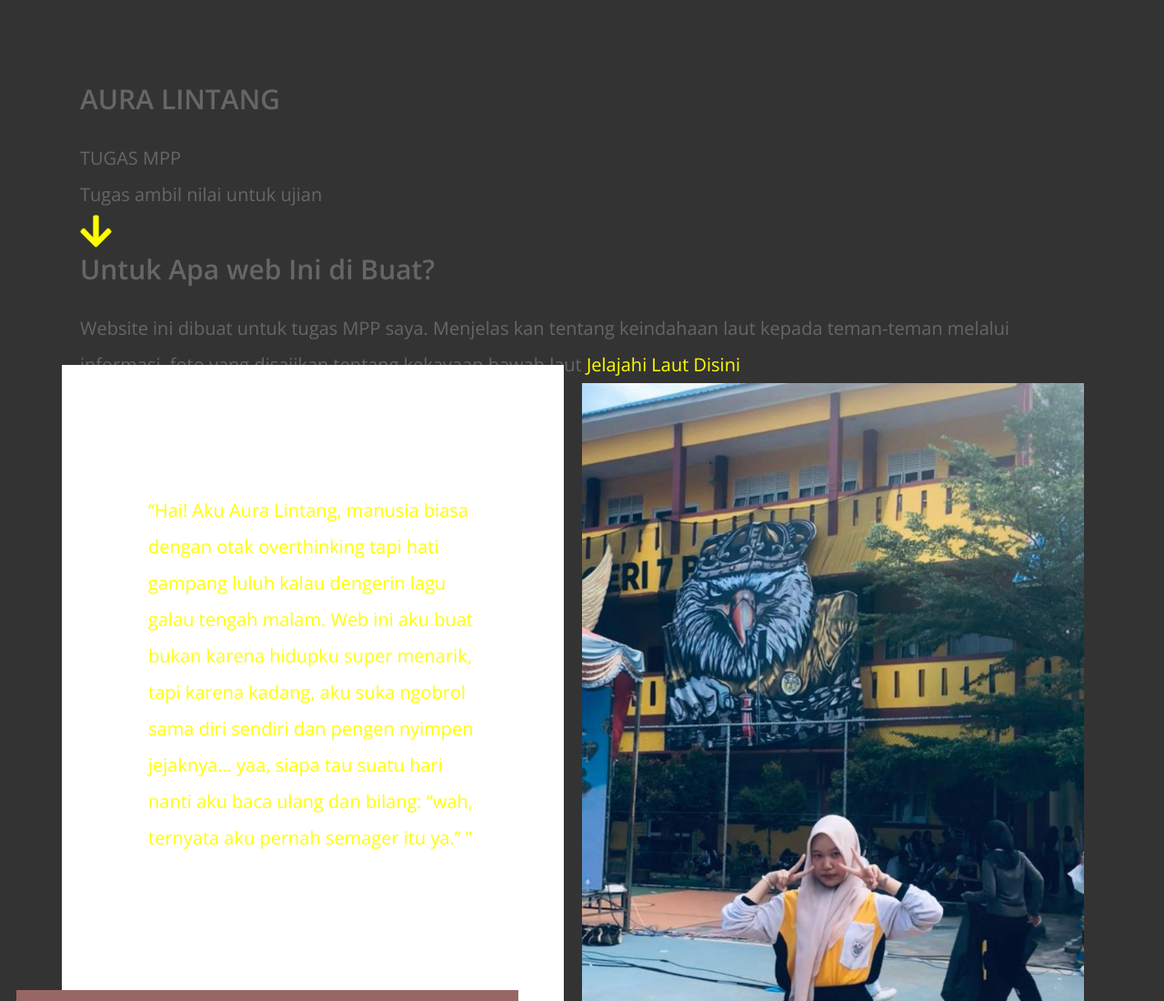
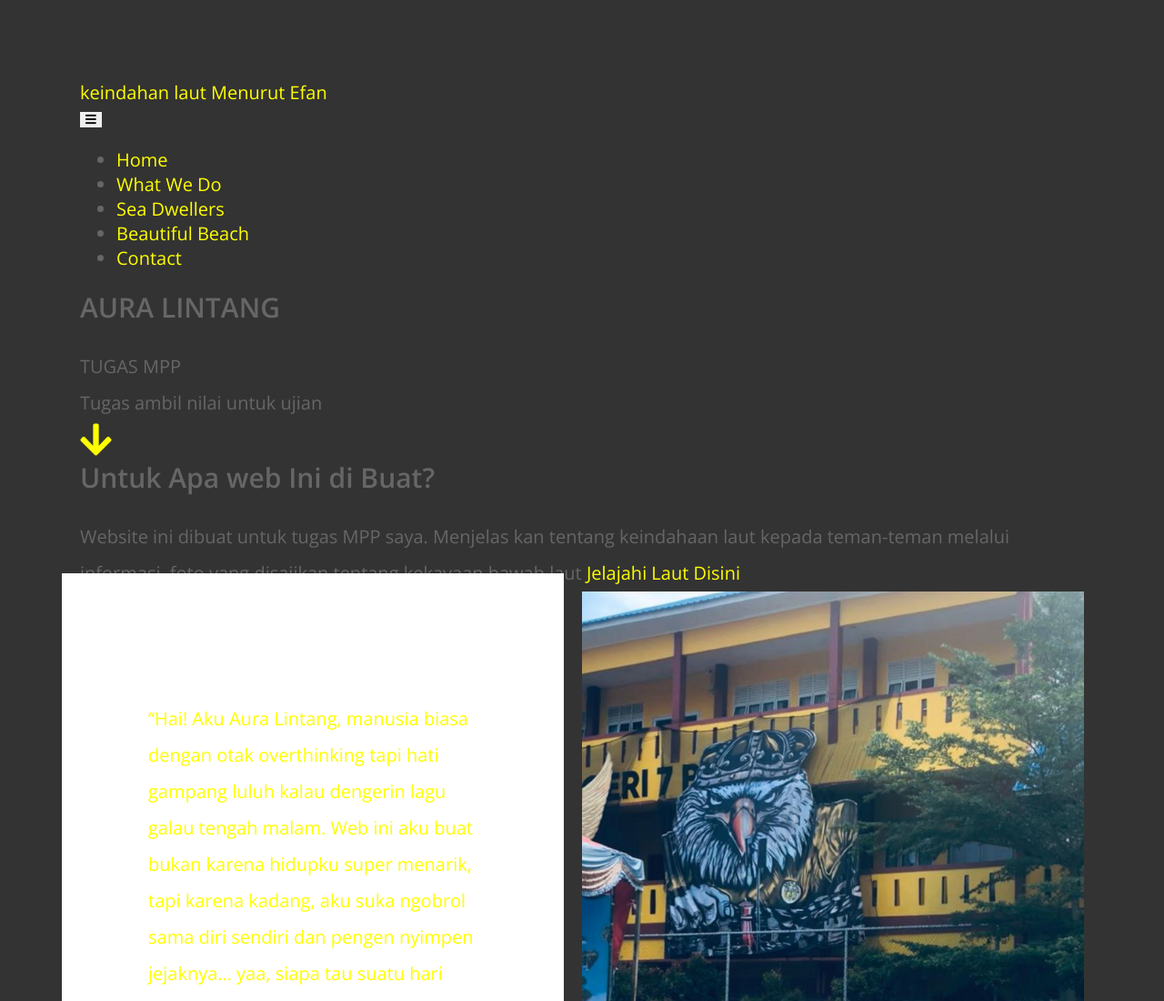
Before and after one commit to auralintangprasasti/ujianmpp, a plain HTML site: page index.html in a window 1280 px wide. Shown: the top 1100 px of the page at 91% size. Drawn offline with nearby package versions, Linux system fonts and the light colour scheme; files whose address does not match are found by name.

Commit message:
index.html

```diff
--- a/index.html
+++ b/index.html
@@ -18,6 +18,39 @@ http://www.tooplate.com/view/2110-character
 </head>
 
 <body class="tm-bg-dark">
+    <!-- Hero section -->
+    <section id="infinite" class="text-white tm-font-big tm-parallax">
+      <!-- Navigation -->
+      <nav class="navbar navbar-expand-md tm-navbar" id="tmNav">
+        <div class="container">
+          <div class="tm-next">
+              <a href="#infinite" class="navbar-brand">keindahan laut Menurut Efan</a>
+          </div>
+
+          <button class="navbar-toggler" type="button" data-toggle="collapse" data-target="#navbarSupportedContent" aria-controls="navbarSupportedContent" aria-expanded="false" aria-label="Toggle navigation">
+            <i class="fas fa-bars navbar-toggler-icon"></i>
+          </button>
+          <div class="collapse navbar-collapse" id="navbarSupportedContent">
+            <ul class="navbar-nav ml-auto">
+              <li class="nav-item">
+                  <a class="nav-link tm-nav-link" href="#infinite">Home</a>
+              </li>
+              <li class="nav-item">
+                  <a class="nav-link tm-nav-link" href="#whatwedo">What We Do</a>
+              </li>
+              <li class="nav-item">
+                <a class="nav-link tm-nav-link" href="#testimonials">Sea Dwellers</a>
+              </li>
+              <li class="nav-item">
+                  <a class="nav-link tm-nav-link" href="#gallery">Beautiful Beach</a>
+              </li>
+              <li class="nav-item">
+                  <a class="nav-link tm-nav-link" href="#contact">Contact</a>
+              </li>
+            </ul>
+          </div>
+        </div>
+      </nav>
     <div class="text-center tm-hero-text-container">
         <div class="tm-hero-text-container-inner">
             <h2 class="tm-hero-title"> AURA LINTANG </h2>
```
